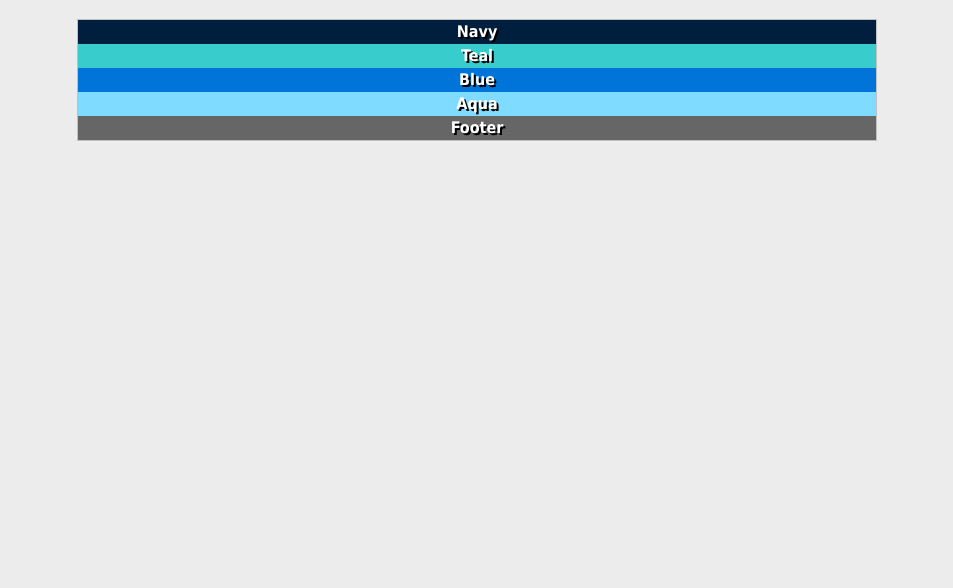
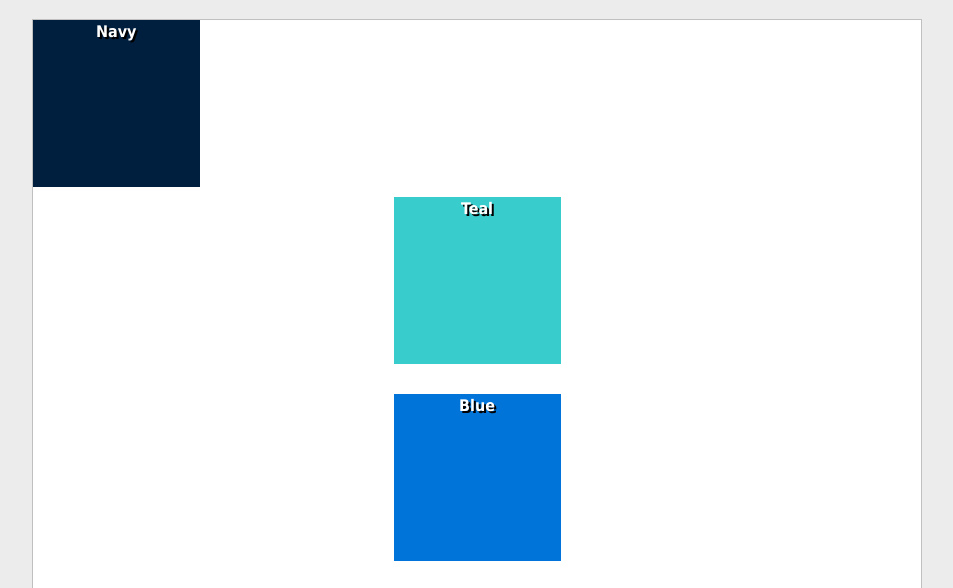
Before and after one commit to webtechnologies1310/ifsc-1310, a plain HTML site: page positioning-labs/absolute-2.html in a window 1280 px wide. Shown: the part 148-736 px from the top of the page, without its empty margins (163-1116 px from the left). Drawn offline with Linux system fonts and the light colour scheme.

Commit message:
Edited Absolute 2

```diff
--- a/positioning-labs/absolute-2.html
+++ b/positioning-labs/absolute-2.html
@@ -25,27 +25,52 @@
       line-height: 24px;
     }
     #wrapper {
+      position:relative;
       background-color: #FFF;
       border: 1px solid #c0c0c0;
-      width: 800px;
+      width: 890.664px;
       margin-right: auto;
       margin-left: auto;
       text-shadow: 2px 2px #000;
+      height:890.664px;
     }
+
     #navy {
       background-color: #001f3f;
+      width:167px;
+      height:167px;
+      top:0;
+      left:0;
     }
     #teal {
       background-color: #39CCCC;
+      width:167px;
+      height:167px;
+      top:10;
+      right:10;
+      margin:10px auto;
     }
     #blue {
       background-color: #0074D9;
+      width:167px;
+      height:167px;
+      bottom:0;
+      left:0;
+      margin:30px auto;
     }
     #aqua {
       background-color: #7FDBFF;
+      width:167px;
+      height:167px;
+      margin:20px auto;
     }
     #footer {
       background-color: #666;
+      width:167px;
+      height:167px;
+      margin-top:200px;
+      margin-left:200px;
+      margin-bottom:200px;
     }
     h1 {
       color: #000;
```
